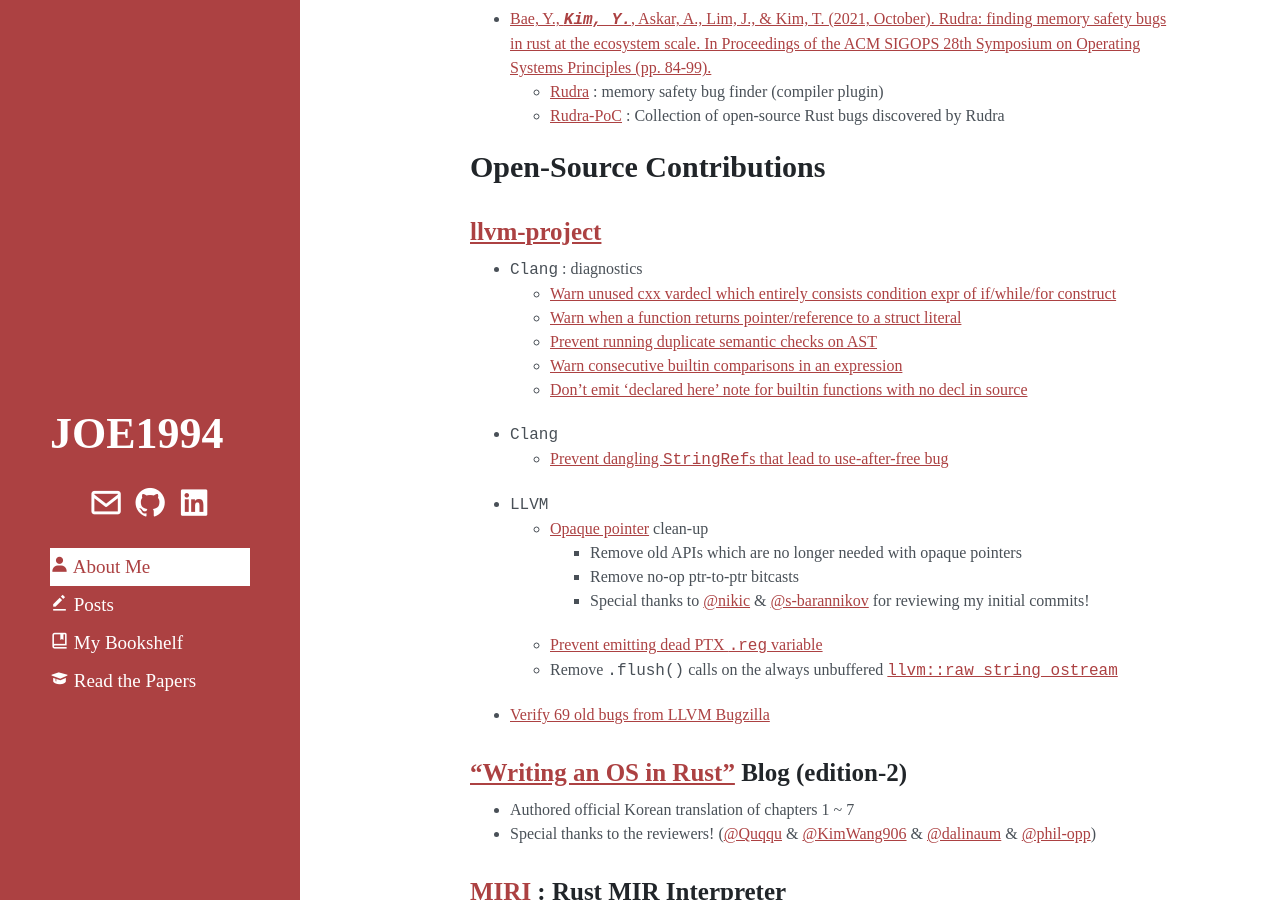
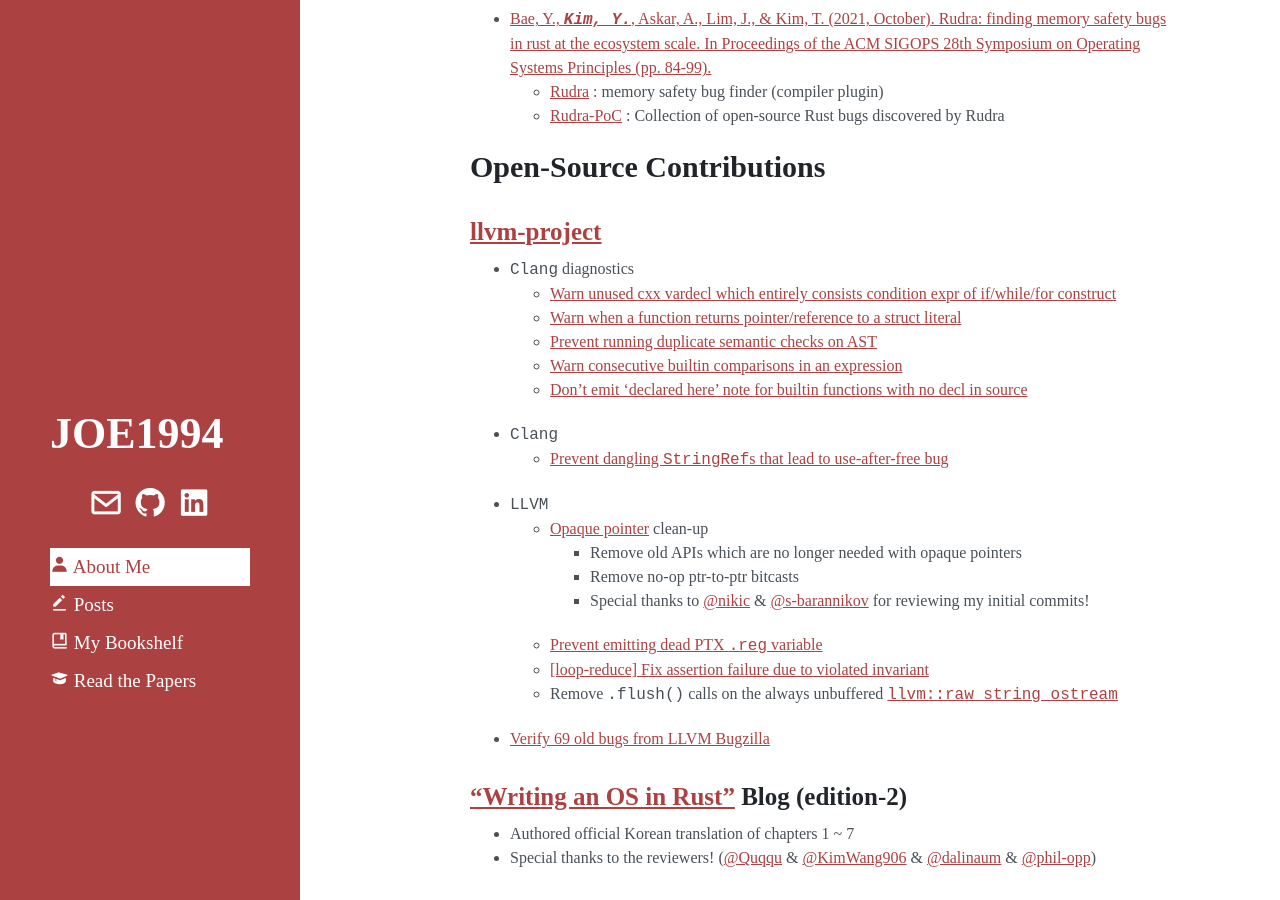
Before and after one commit to JOE1994/JOE1994.github.io, a Jekyll site: the page built from index.md, in a window 1280 px wide and 900 px high, scrolled down 388 px. Built offline with Jekyll 4.4.1, drawn with Linux system fonts in a browser that asks for light colours; some web fonts are replaced.

Commit message:
Add LLVM contrib item

```diff
--- a/index.md
+++ b/index.md
@@ -20,7 +20,7 @@
 ## Open-Source Contributions
 
 ### [llvm-project](https://github.com/llvm/llvm-project/commits?author=JOE1994)
-* `Clang` : diagnostics
+* `Clang` diagnostics
   * [Warn unused cxx vardecl which entirely consists condition expr of if/while/for construct](https://github.com/llvm/llvm-project/pull/87348)
   * [Warn when a function returns pointer/reference to a struct literal](https://github.com/llvm/llvm-project/pull/83741)
   * [Prevent running duplicate semantic checks on AST](https://github.com/llvm/llvm-project/pull/90625)
@@ -34,6 +34,7 @@
     * Remove no-op ptr-to-ptr bitcasts
     * Special thanks to [@nikic](https://github.com/nikic) & [@s-barannikov](https://github.com/s-barannikov) for reviewing my initial commits!
   * [Prevent emitting dead PTX `.reg` variable](https://github.com/llvm/llvm-project/pull/89004)
+  * [[loop-reduce] Fix assertion failure due to violated invariant](https://github.com/llvm/llvm-project/pull/112576)
   * Remove `.flush()` calls on the always unbuffered [`llvm::raw_string_ostream`](https://llvm.org/doxygen/classllvm_1_1raw__string__ostream.html)
 * [Verify 69 old bugs from LLVM Bugzilla](https://github.com/llvm/llvm-project/issues?q=label%3Abugzilla+commenter%3AJOE1994)
 
```
